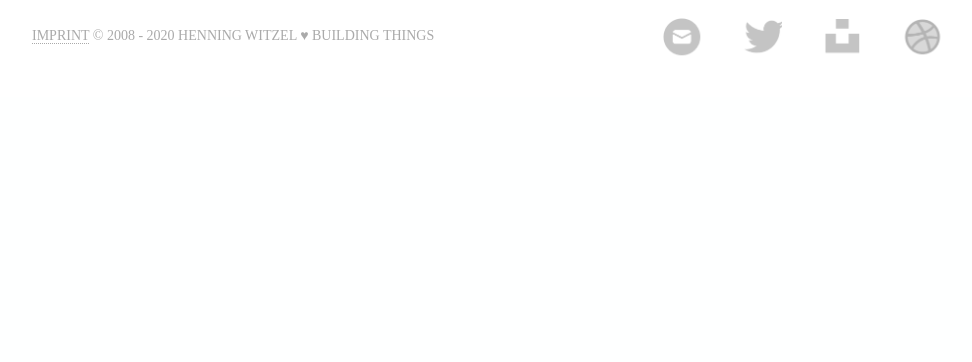
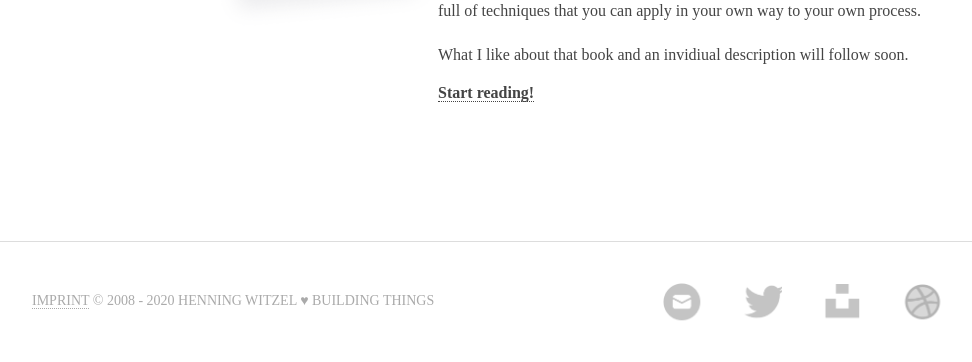
Before and after one commit to henningwitzel/henning-witzel.de, a PHP site: page /henning/books in a window 1280 px wide. Shown: the part 3669-4031 px from the top of the page, without its empty margins (178-1150 px from the left). Before the commit the page ends 3725 px from the top, so only its background shows below. Run offline with PHP 8.4, Linux system fonts and the light colour scheme; data that the repository does not hold is empty; some web fonts are replaced.

Commit message:
Updated books

```diff
--- a/pages/books/index.php
+++ b/pages/books/index.php
@@ -76,6 +76,7 @@
           <h3><a href="#happiness">Delivering Happiness</a></h3>
           <h5 class="grey bottom-medium">Book by Tony Hsieh · 2010</h5>
           <p>Delivering Happiness is a book by Zappos CEO Tony Hsieh. It details his life as an entrepreneur, with emphasis on the founding of LinkExchange and Zappos.</p>
+          <p>What I like about that book and an invidiual description will follow soon.</p>
           <a href="https://www.goodreads.com/book/show/6828896-delivering-happiness" target="_blank">More on Goodreads</a>
         </div>
         <div class='clearfix'></div>
@@ -89,6 +90,7 @@
           <h3><a href="#sapines">Sapiens</a></h3>
           <h5 class="grey bottom-medium">Book by Yuval Noah Harari · 2011</h5>
           <p>The book surveys the history of humankind from the evolution of archaic human species in the Stone Age up to the twenty-first century, focusing on Homo sapiens.</p>
+          <p>What I like about that book and an invidiual description will follow soon.</p>
           <a href="https://www.goodreads.com/book/show/23692271-sapiens" target="_blank">More on Goodreads</a>
         </div>
         <div class='clearfix'></div>
@@ -101,7 +103,8 @@
         <div class="details">
           <h3><a href="#remote">Remote</a></h3>
           <h5 class="grey bottom-medium">Book by Jason Fried and David Heinemeier Hansson · 2013</h5>
-          <p>In this book, Jason Fried and David Heinemeier Hansson show both employers and employees how they can work together, remotely, from any desk, in any</p>
+          <p>In this book, Jason Fried and David Heinemeier Hansson show both employers and employees how they can work together, remotely, from any desk, in any location.</p>
+          <p>What I like about that book and an invidiual description will follow soon.</p>
           <a href="https://www.goodreads.com/book/show/17316682-remote" target="_blank">More on Goodreads</a>
         </div>
         <div class='clearfix'></div>
@@ -115,6 +118,7 @@
           <h3><a href="#crazy">It Doesn't Have to Be Crazy at Work</a></h3>
           <h5 class="grey bottom-medium">Book by Jason Fried and David Heinemeier Hansson · 2018</h5>
           <p>In this timely manifesto, the authors of the New York Times bestseller Rework broadly reject the prevailing notion that long hours, aggressive hustle, and "whatever it takes" are required to run a successful business today.</p>
+          <p>What I like about that book and an invidiual description will follow soon.</p>
           <a href="https://www.goodreads.com/book/show/38900866-it-doesn-t-have-to-be-crazy-at-work" target="_blank">More on Goodreads</a>
         </div>
         <div class='clearfix'></div>
@@ -128,6 +132,7 @@
           <h3><a href="#writing">On Writing Well</a></h3>
           <h5 class="grey bottom-medium">Book by William Zinsser · 1976</h5>
           <p>On Writing Well has been praised for its sound advice, its clarity and the warmth of its style. It is a book for everybody who wants to learn how to write or who needs to do some writing to get through the day, as almost everybody does in the age of e-mail and the Internet.</p>
+          <p>What I like about that book and an invidiual description will follow soon.</p>
           <a href="https://www.goodreads.com/book/show/53343.On_Writing_Well" target="_blank">More on Goodreads</a>
         </div>
         <div class='clearfix'></div>
@@ -141,6 +146,7 @@
           <h3><a href="#shapeup">Shape Up</a></h3>
           <h5 class="grey bottom-medium">Book by Ryan Singer · 2019</h5>
           <p>This is an online web book about how Basecamp does their work. This book is a guide to how we do product development at Basecamp. It’s also a toolbox full of techniques that you can apply in your own way to your own process.</p>
+          <p>What I like about that book and an invidiual description will follow soon.</p>
           <a href="https://basecamp.com/shapeup" target="_blank">Start reading!</a>
         </div>
         <div class='clearfix'></div>
```
